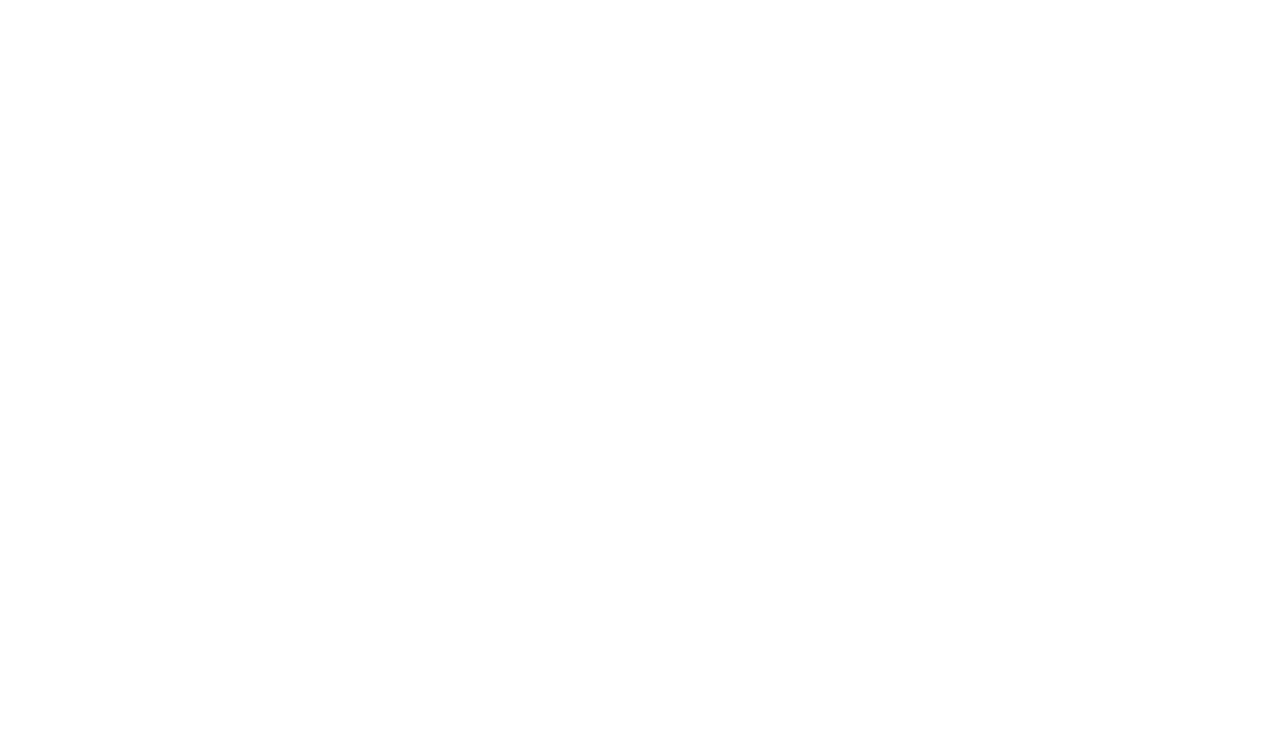
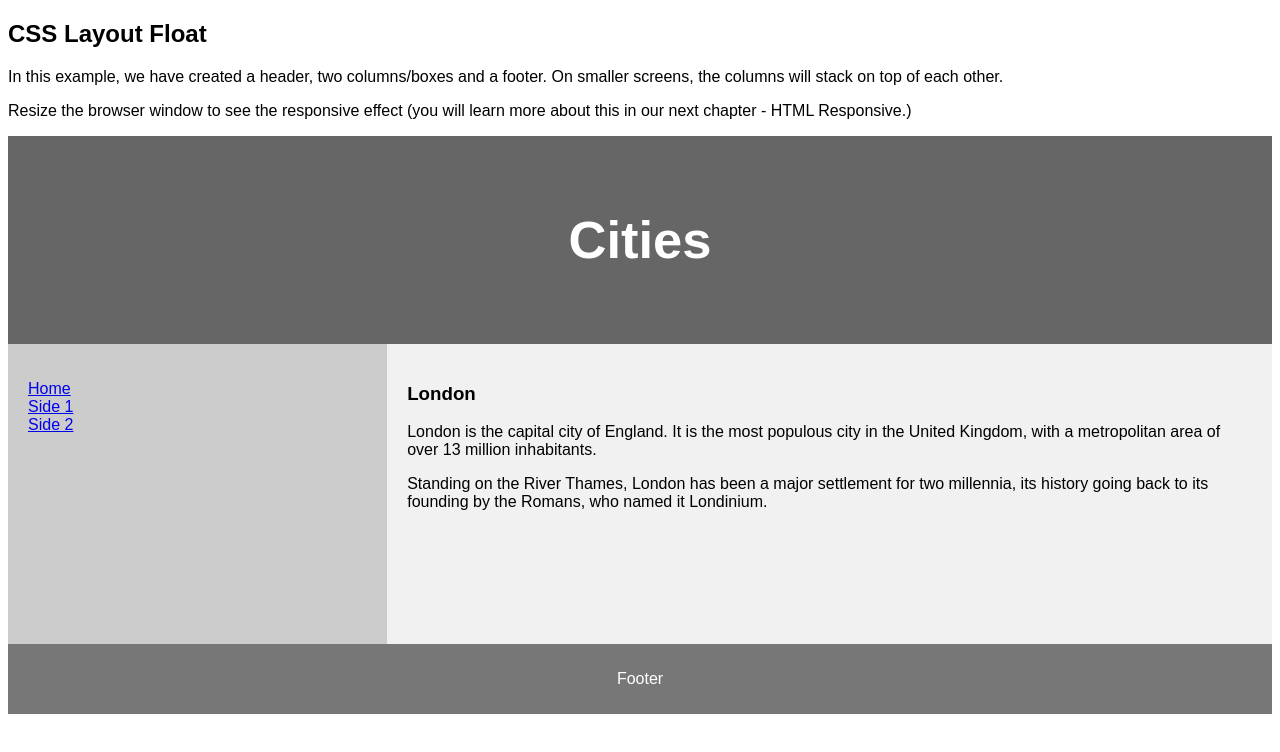
Before and after one commit to Jonasg1310/WWW, a plain HTML site: page index.html in a window 1280 px wide. Drawn offline with Linux system fonts and the light colour scheme.

```diff
--- a/index.html
+++ b/index.html
@@ -1,11 +1,103 @@
 <!DOCTYPE html>
-<html lang="no">
+<html lang="en">
 <head>
-    <meta charset="UTF-8">
-    <meta name="viewport" content="width=device-width, initial-scale=1.0">
-    <title>Document</title>
+<title>CSS Template</title>
+<meta charset="utf-8">
+<meta name="viewport" content="width=device-width, initial-scale=1">
+<style>
+* {
+  box-sizing: border-box;
+}
+
+body {
+  font-family: Arial, Helvetica, sans-serif;
+}
+
+/* Style the header */
+header {
+  background-color: #666;
+  padding: 30px;
+  text-align: center;
+  font-size: 35px;
+  color: white;
+}
+
+/* Create two columns/boxes that floats next to each other */
+nav {
+  float: left;
+  width: 30%;
+  height: 300px; /* only for demonstration, should be removed */
+  background: #ccc;
+  padding: 20px;
+}
+
+/* Style the list inside the menu */
+nav ul {
+  list-style-type: none;
+  padding: 0;
+}
+
+article {
+  float: left;
+  padding: 20px;
+  width: 70%;
+  background-color: #f1f1f1;
+  height: 300px; /* only for demonstration, should be removed */
+}
+
+/* Clear floats after the columns */
+section:after {
+  content: "";
+  display: table;
+  clear: both;
+}
+
+/* Style the footer */
+footer {
+  background-color: #777;
+  padding: 10px;
+  text-align: center;
+  color: white;
+}
+
+/* Responsive layout - makes the two columns/boxes stack on top of each other instead of next to each other, on small screens */
+@media (max-width: 600px) {
+  nav, article {
+    width: 100%;
+    height: auto;
+  }
+}
+</style>
 </head>
 <body>
 
+<h2>CSS Layout Float</h2>
+<p>In this example, we have created a header, two columns/boxes and a footer. On smaller screens, the columns will stack on top of each other.</p>
+<p>Resize the browser window to see the responsive effect (you will learn more about this in our next chapter - HTML Responsive.)</p>
+
+<header>
+  <h2>Cities</h2>
+</header>
+
+<section>
+  <nav>
+    <ul>
+      <li><a href="Home.html">Home</a></li>
+      <li><a href="Side 1.html">Side 1</a></li>
+      <li><a href="Side 2.html">Side 2</a></li>
+    </ul>
+  </nav>
+
+  <article>
+    <h1>London</h1>
+    <p>London is the capital city of England. It is the most populous city in the  United Kingdom, with a metropolitan area of over 13 million inhabitants.</p>
+    <p>Standing on the River Thames, London has been a major settlement for two millennia, its history going back to its founding by the Romans, who named it Londinium.</p>
+  </article>
+</section>
+
+<footer>
+  <p>Footer</p>
+</footer>
+
 </body>
 </html>
```
Also changed, not shown: Side 1.html (added), Side 2.html (added).
